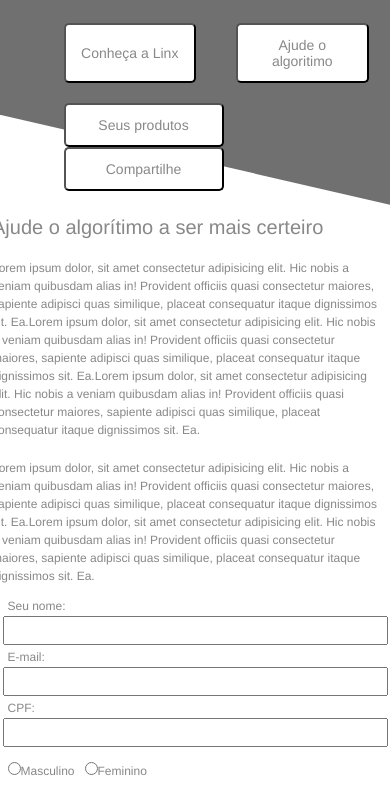
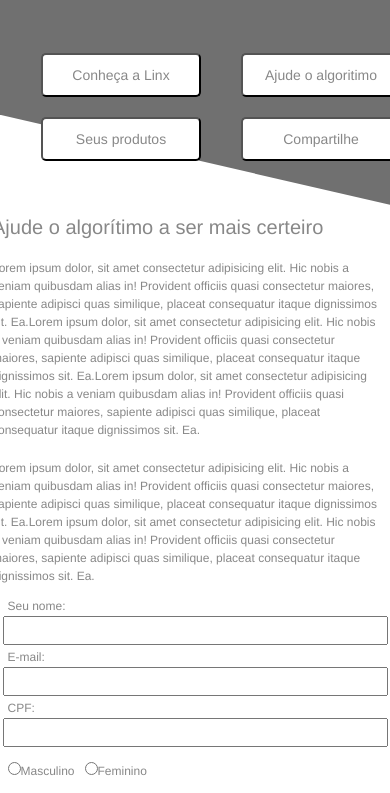
Before and after one commit to Ludilly/Linx_Challenge, a website: page desktop.html in a window 390 px wide. Shown: the part 137-930 px from the top of the page. Drawn offline with Linux system fonts and the light colour scheme; no server answers.

Commit message:
fix css problems

```diff
--- a/style.css
+++ b/style.css
@@ -202,6 +202,8 @@ span {
   letter-spacing: 0px;
   color: #888888;
   width: 200px;
+  display: flex;
+  flex-direction: column;
 }
 
 strong {
@@ -367,10 +369,9 @@ footer:after {
  .btn-header {
    display: flex;
    justify-content: space-between;
-   width: 345px;
-   margin: auto;
    flex-wrap: wrap;
    margin-top: 56px;
+   margin-right: 40px;
  }
 
  .btn-container {
```
